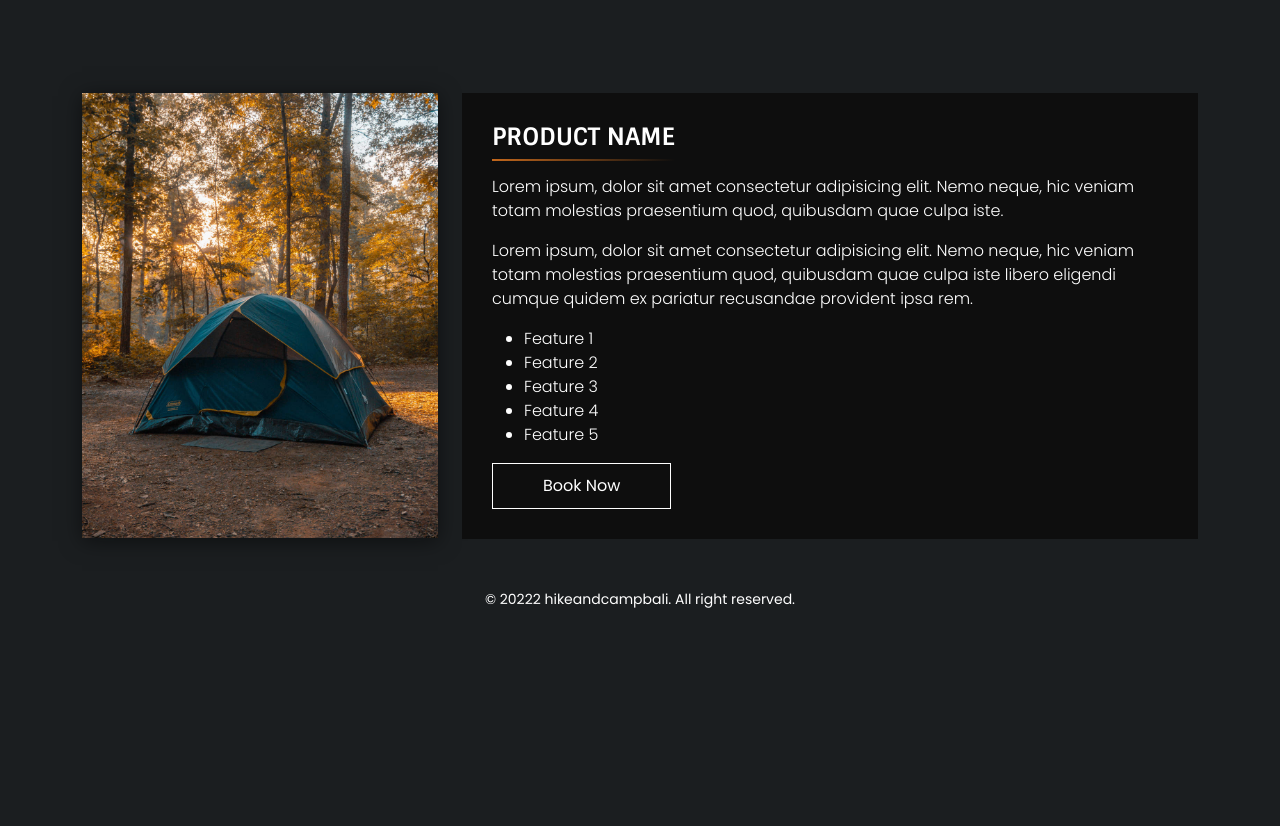
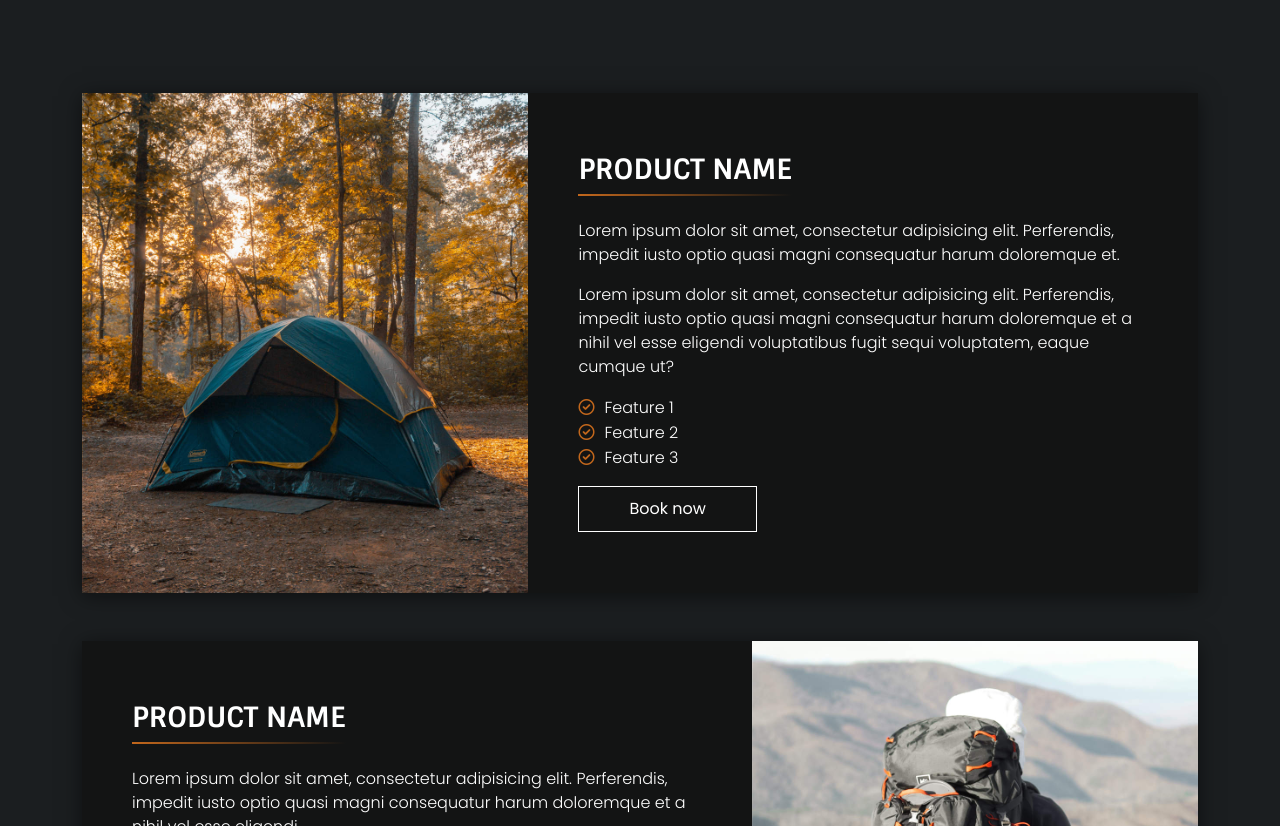
Before and after one commit to bajra03/hikeandcamp, a plain HTML site: page index.html in a window 1280 px wide. Shown: the part 1974-2800 px from the top of the page. Before the commit the page ends 2633 px from the top, so only its background shows below. Drawn offline with nearby package versions, Linux system fonts and the light colour scheme; a web font is replaced by a local one.

Commit message:
update offer

```diff
--- a/assets/css/responsive.css
+++ b/assets/css/responsive.css
@@ -2,7 +2,15 @@
 @media (min-width:641px)  {  }
 
 /* tablet, landscape iPad, lo-res laptops ands desktops */
-@media (min-width:961px)  {  }
+@media (min-width:768px)  {
+  .hnc-row-reverse {
+    flex-direction: row-reverse !important;
+  }
+
+  .hnc-highlight-products__wrapper {
+    flex-direction: row;
+  }
+}
 
 /* big landscape tablets, laptops, and desktops */
 @media (min-width:1024px) {
@@ -60,6 +68,24 @@
   }
 }
 
+@media screen and (min-width: 1200px){
+  .hnc-highlight-products__wrapper {
+    min-height: 500px;
+  }
+
+  .hnc-highlight-products__img {
+    width: 40%;
+  }
+
+  .hnc-highlight-products__details {
+    width: 60%;
+    display: flex;
+    flex-direction: column;
+    justify-content: center;
+    padding: 0 50px;
+  }
+}
+
 /* hi-res laptops and desktops */
 @media (min-width:1281px) {
   .hnc-highlight-product__details {
--- a/assets/css/style.css
+++ b/assets/css/style.css
@@ -4,6 +4,7 @@
 /* VARIABLE */
 :root {
   --bg-dark: #1B1E20;
+  --bg-dark--secondary: #131414;
   --bg-white: #ffffff;
   --bg-primary: #C2671C;
 
@@ -207,6 +208,10 @@ p {
 .hnc-image {
   width: 100%;
 }
+
+.hnc-row-reverse {
+  flex-direction: column;
+}
 /* EOF HIKE AND CAMP CUSTOM CLASS */
 
 /* HEADER */
@@ -221,6 +226,7 @@ header {
   transform: translateX(0);
   background: rgb(27,30,32);
   background: linear-gradient(180deg, rgba(27,30,32,1) 0%, rgba(27,30,32,0) 100%);
+  backdrop-filter: blur(1px) brightness(1);
 }
 
 nav {
@@ -572,17 +578,47 @@ main {
   margin-top: 3rem;
 }
 
-.hnc-highlight-product__imgs img {
-  border-radius: 0.375rem 0.375rem 0 0;
+.hnc-highlight-products__wrapper {
+  background-color: var(--bg-dark--secondary);
+  display: flex;
+  flex-direction: column;
+  box-shadow: var(--hnc-box-shadow);
 }
 
-.hnc-highlight-product__details {
-  background-color: #0e0e0e;
-  padding: 20px 20px;
-  border-radius: 0 0 0.375rem 0.375rem;
+.hnc-highlight-products__img {
+  width: 100%;
+  min-height: 400px;
+  background-color: #eeeeee;
+  display: block;
+  background-position: center !important;
+  background-size: cover !important;
 }
 
-.hnc-highlight-product__title {
-  margin: 0 0 20px;
+.hnc-highlight-products__details {
+  width: 100%;
+  padding: 20px;
+}
+
+.hnc-highlight-products__desc p,
+.hnc-highlight-products__feature li {
+  font-weight: 300;
+}
+
+.hnc-highlight-products__feature ul {
+  padding: 0;
+  margin: 0;
+  padding-left: 1em;
+  margin-bottom: 1em;
+}
+
+.hnc-highlight-products__feature ul li::marker {
+  content: "\f058";
+  font-family: 'Font Awesome 6 Free';
+  color: var(--text-primary);
+}
+
+.hnc-highlight-products__feature li span {
+  display: inline-block;
+  margin-left: 10px;
 }
 /* EOF Section Offers */
--- a/index.html
+++ b/index.html
@@ -4,11 +4,11 @@
   <meta charset="UTF-8">
   <meta http-equiv="X-UA-Compatible" content="IE=edge">
   <meta name="viewport" content="width=device-width, initial-scale=1.0">
-  <title>Test</title>
+  <title>Hike and Camp Bali</title>
   <link href="https://cdn.jsdelivr.net/npm/bootstrap@5.2.0/dist/css/bootstrap.min.css" rel="stylesheet" integrity="sha384-gH2yIJqKdNHPEq0n4Mqa/HGKIhSkIHeL5AyhkYV8i59U5AR6csBvApHHNl/vI1Bx" crossorigin="anonymous">
   <link rel="stylesheet" href="https://cdnjs.cloudflare.com/ajax/libs/font-awesome/6.1.2/css/all.min.css" integrity="sha512-1sCRPdkRXhBV2PBLUdRb4tMg1w2YPf37qatUFeS7zlBy7jJI8Lf4VHwWfZZfpXtYSLy85pkm9GaYVYMfw5BC1A==" crossorigin="anonymous" referrerpolicy="no-referrer" />
   <link rel="stylesheet" href="https://cdn.jsdelivr.net/npm/swiper@8/swiper-bundle.min.css" />
-  <link rel="stylesheet" href="./assets/css/style.css?v=1.3">
+  <link rel="stylesheet" href="./assets/css/style.css?v=1.4">
   <link rel="stylesheet" href="./assets/css/responsive.css">
 </head>
 <body id="hnc">
@@ -86,7 +86,7 @@
     <!-- Section About -->
     <section id="about" class="hnc-section-padding">
       <div class="container">
-        <div class="row">
+        <div class="row hnc-ltr">
           <div class="col-md-6 col-sm-12">
             <img src="./assets/images/home-img-02.jpg" width="500" alt="Home Image" class="img-fluid mx-auto d-block rounded hnc-box-shadow hnc-image mb-4" />
           </div>
@@ -99,7 +99,7 @@
                 <p>Lorem ipsum dolor sit amet, consectetur adipisicing elit. Ipsum, vitae quasi? Praesentium labore quod esse maiores cum recusandae adipisci quam et maxime ullam architecto reiciendis.</p>
               </div>
               <a href="#" class="btn hnc-btn hnc-btn--secondary hnc-btn--readmore d-inline-block mb-4">
-                <span class="position-relative">Read more</span> <i class="fa-solid fa-chevron-right position-relative"></i></i>
+                <span class="position-relative">Read more</span> <i class="fa-solid fa-chevron-right position-relative"></i>
               </a>
               <ul class="hnc-social-links">
                 <li><a href="#"><i class="fa-brands fa-facebook"></i></a></li>
@@ -144,38 +144,53 @@
             <span>Many More</span>
           </div>
         </div>
+
         <div class="hnc-highlight-products">
-          <div class="row">
-            <div class="col-sm-12 col-md-12 col-lg-4">
-              <div class="hnc-highlight-product__imgs">
-                <img src="./assets/images/home-highlight-product-01.jpg" alt="Product" width="400" class="img-fluid mx-auto d-block hnc-box-shadow hnc-image">
+          <div class="hnc-highlight-products__wrapper">
+            <div class="hnc-highlight-products__img" style="background: url(./assets/images/home-highlight-product-01.jpg);"></div>
+            <div class="hnc-highlight-products__details">
+              <div class="hnc-highlight-products__title mb-4">
+                <h3 class="hnc-title fw-bold">Product Name</h3>
               </div>
+              <div class="hnc-highlight-products__desc">
+                <p>Lorem ipsum dolor sit amet, consectetur adipisicing elit. Perferendis, impedit iusto optio quasi magni consequatur harum doloremque et.</p>
+                <p>Lorem ipsum dolor sit amet, consectetur adipisicing elit. Perferendis, impedit iusto optio quasi magni consequatur harum doloremque et a nihil vel esse eligendi voluptatibus fugit sequi voluptatem, eaque cumque ut?</p>
               </div>
-            <div class="col-sm-12 col-md-12 col-lg-8">
-              <div class="hnc-highlight-product__details d-flex align-items-md-center h-100">
-                <div class="hnc-highlight-product__inner">
-                  <div class="hnc-highlight-product__title">
-                    <h4 class="hnc-title fw-bold">Product Name</h4>
-                  </div>
-                  <div class="hnc-highlight-product__desc">
-                    <p>Lorem ipsum, dolor sit amet consectetur adipisicing elit. Nemo neque, hic veniam totam molestias praesentium quod, quibusdam quae culpa iste.</p>
-                    <p>Lorem ipsum, dolor sit amet consectetur adipisicing elit. Nemo neque, hic veniam totam molestias praesentium quod, quibusdam quae culpa iste libero eligendi cumque quidem ex pariatur recusandae provident ipsa rem.</p>
-                  </div>
-                  <div class="hnc-highlight-product__feature fw-light">
+              <div class="hnc-highlight-products__feature">
                 <ul>
-                      <li>Feature 1</li>
-                      <li>Feature 2</li>
-                      <li>Feature 3</li>
-                      <li>Feature 4</li>
-                      <li>Feature 5</li>
+                  <li><span>Feature 1</span></li>
+                  <li><span>Feature 2</span></li>
+                  <li><span>Feature 3</span></li>
                 </ul>
               </div>
-                  <div class="hnc-highlight-product__cta">
+              <div class="hnc-highlight-products__cta">
                 <a href="#" class="btn hnc-btn hnc-btn--secondary d-inline-block">
-                      <span class="position-relative">Book Now</span>
+                  <span class="position-relative">Book now</span>
                 </a>
               </div>
             </div>
+          </div>
+          <div class="hnc-highlight-products__wrapper mt-5 hnc-row-reverse">
+            <div class="hnc-highlight-products__img" style="background: url(./assets/images/home-highlight-product-06.jpg);"></div>
+            <div class="hnc-highlight-products__details">
+              <div class="hnc-highlight-products__title mb-4">
+                <h3 class="hnc-title fw-bold">Product Name</h3>
+              </div>
+              <div class="hnc-highlight-products__desc">
+                <p>Lorem ipsum dolor sit amet, consectetur adipisicing elit. Perferendis, impedit iusto optio quasi magni consequatur harum doloremque et a nihil vel esse eligendi.</p>
+                <p>Lorem ipsum dolor sit amet, consectetur adipisicing elit. Perferendis, impedit iusto optio quasi magni consequatur harum doloremque et a nihil vel esse eligendi voluptatibus.</p>
+              </div>
+              <div class="hnc-highlight-products__feature">
+                <ul>
+                  <li><span>Feature 1</span></li>
+                  <li><span>Feature 2</span></li>
+                  <li><span>Feature 3</span></li>
+                </ul>
+              </div>
+              <div class="hnc-highlight-products__cta">
+                <a href="#" class="btn hnc-btn hnc-btn--secondary d-inline-block">
+                  <span class="position-relative">Book now</span>
+                </a>
               </div>
             </div>
           </div>
@@ -195,6 +210,6 @@
   <script src="https://cdn.jsdelivr.net/npm/bootstrap@5.2.0/dist/js/bootstrap.min.js" integrity="sha384-ODmDIVzN+pFdexxHEHFBQH3/9/vQ9uori45z4JjnFsRydbmQbmL5t1tQ0culUzyK" crossorigin="anonymous"></script>
   <script src="https://cdn.jsdelivr.net/npm/swiper@8/swiper-bundle.min.js"></script>
   <script src="https://cdnjs.cloudflare.com/ajax/libs/font-awesome/6.1.2/js/all.min.js" integrity="sha512-8pHNiqTlsrRjVD4A/3va++W1sMbUHwWxxRPWNyVlql3T+Hgfd81Qc6FC5WMXDC+tSauxxzp1tgiAvSKFu1qIlA==" crossorigin="anonymous" referrerpolicy="no-referrer"></script>
-  <script src="./assets/js/main.js?v=1.3"></script>
+  <script src="./assets/js/main.js?v=1.4"></script>
 </body>
 </html>
```
Lines whose indentation alone changed are shown as unchanged.
